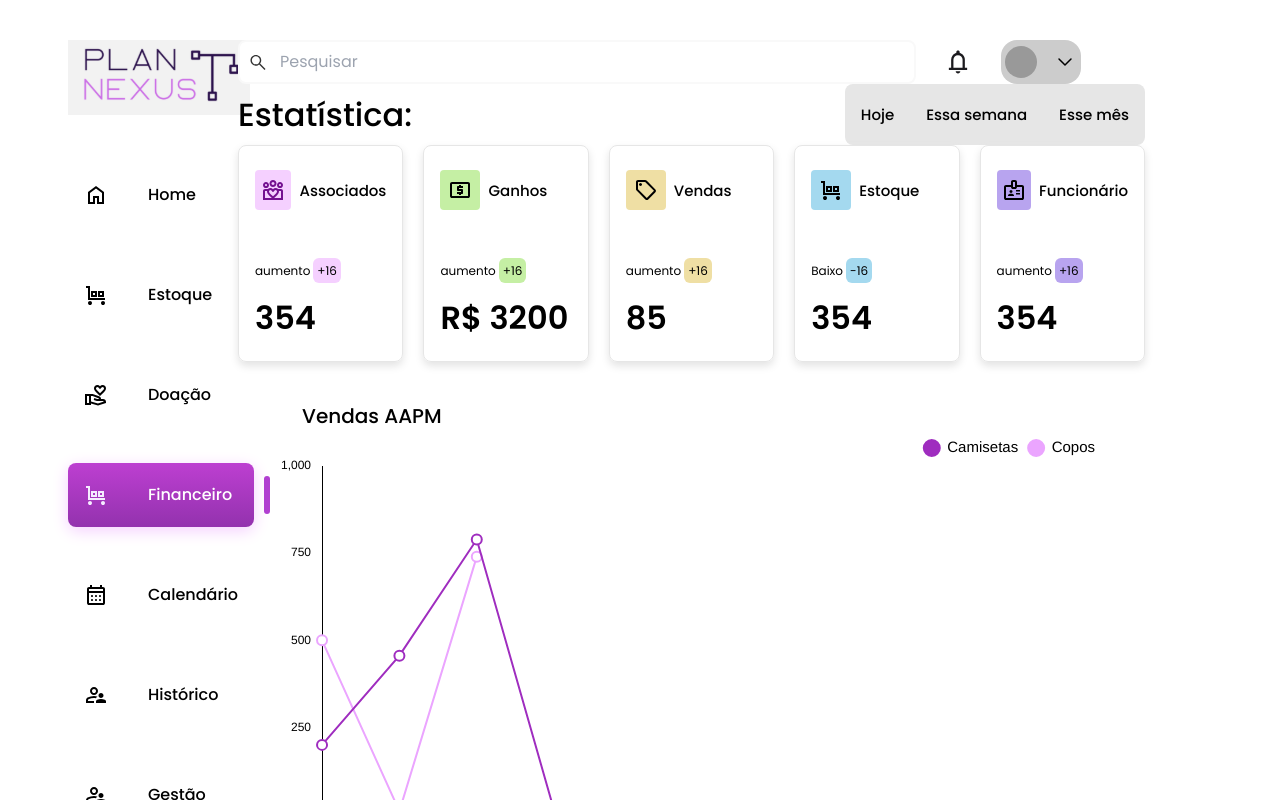
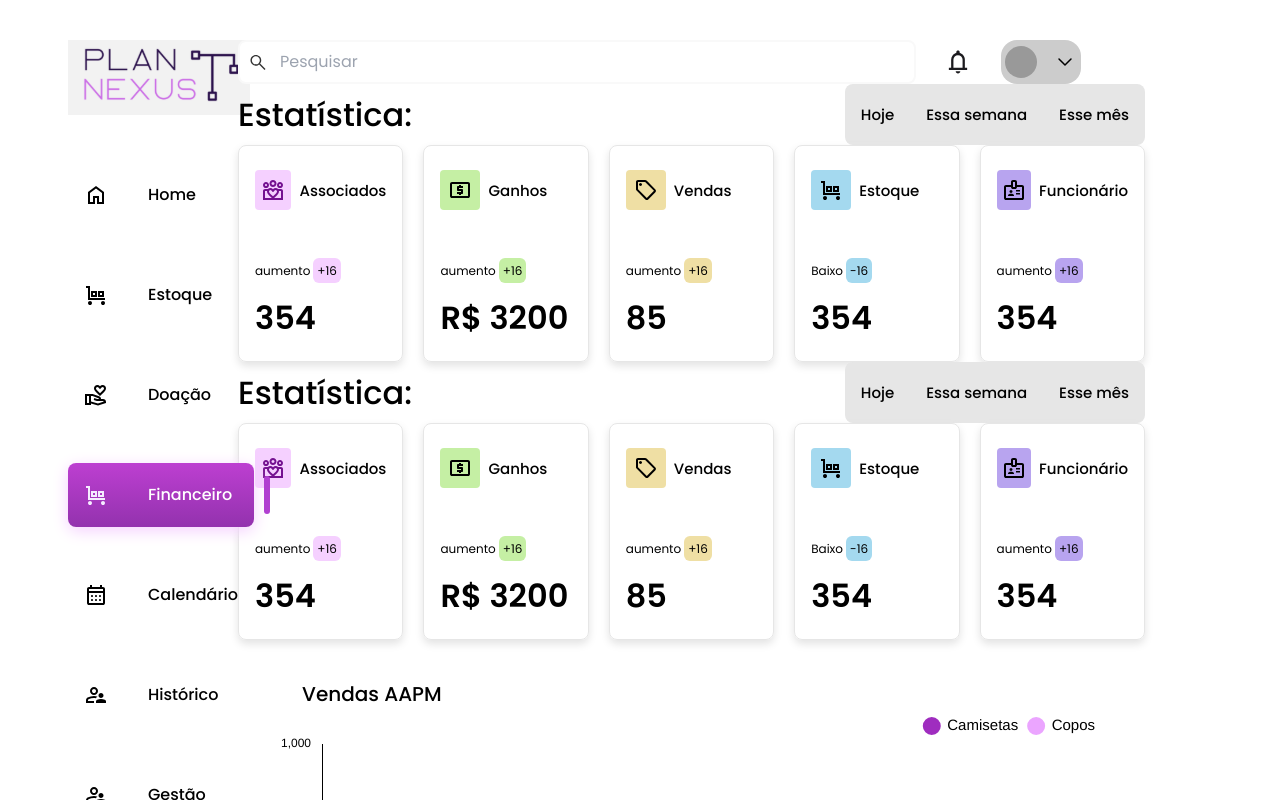
Before and after one commit to ryanNS3/PlanNexus-Front-End, a React (Vite) app: page /financeiro in a window 1280 px wide. Shown: the top 800 px of the page. Built offline with nearby package versions, Linux system fonts and the light colour scheme.

Commit message:
refactor: put routes in a separated file

```diff
--- a/src/App.jsx
+++ b/src/App.jsx
@@ -11,6 +11,7 @@ import { NavBarGestao } from "./components/NavBarGestao";
 import { Statistic } from "./components/Statistic";
 import { useEffect } from "react";
 import { AcessibilityReporter } from "./utils/acessibility/Acessibility";
+import { Router } from "./routes/Routes";
 
 function App() {
   useEffect(() =>{
@@ -19,13 +20,7 @@ function App() {
 
   return (
     <>
-      <Routes>
-        <Route path="/" element={<Home />}>
-          <Route path=":page" element={<></>}>
-            <Route path=":period" />
-          </Route>
-        </Route>
-      </Routes>
+      <Router />
     </>
   );
 }
--- /dev/null
+++ b/src/routes/Routes.jsx
@@ -0,0 +1,16 @@
+import { Routes, Route } from "react-router-dom";
+
+import { Home } from "../pages/Home";
+import { Statistic } from "../components/Statistic";
+
+export function Router() {
+  return (
+    <Routes>
+      <Route path="/" element={<Home />}>
+        <Route path=":page" element={<Statistic />}>
+          <Route path=":period" />
+        </Route>
+      </Route>
+    </Routes>
+  );
+}
```
